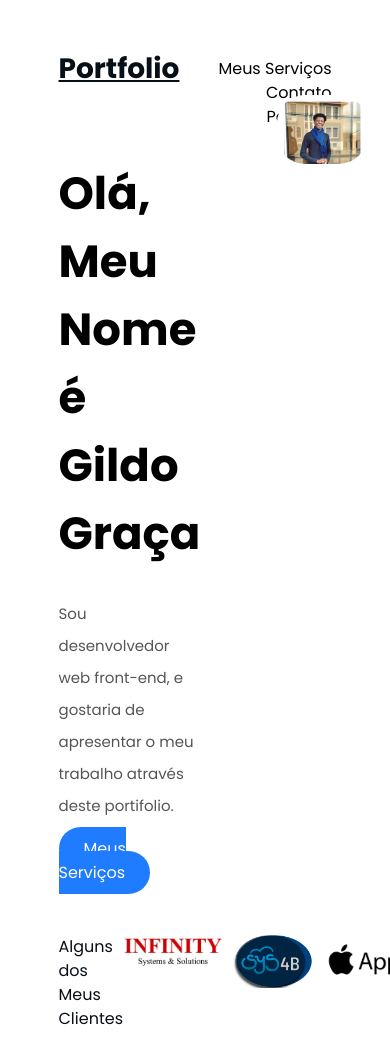
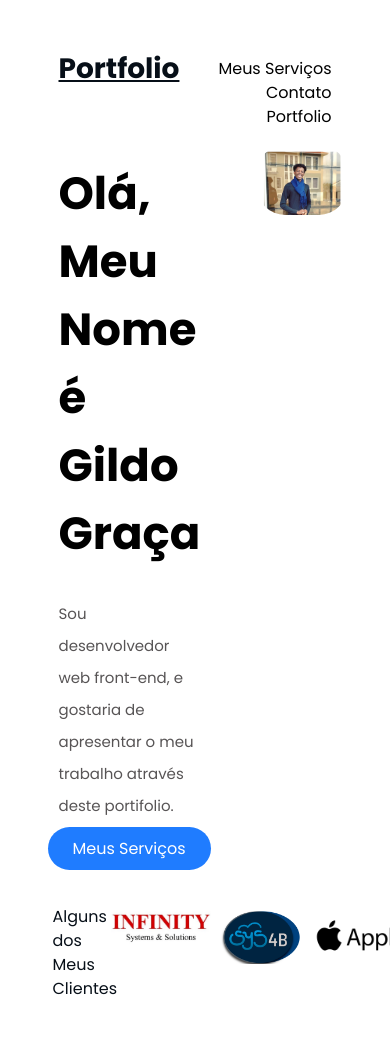
Before and after one commit to Hermenegildo22/Portfolio, a plain HTML site: page index.html in a window 390 px wide. Shown: the top 1042 px of the page. Drawn offline with Linux system fonts and the light colour scheme.

Commit message:
media query

```diff
--- a/css/style.css
+++ b/css/style.css
@@ -203,3 +203,34 @@ h1.black {
 .portifolioImg{
     padding: 20px;
 }
+
+@media screen and (max-width:600px) {
+    .container{
+        width: 100%;
+    }
+    #headerImg img {
+        width: 100%;
+        margin: 15px;
+        height: 70px;
+    }
+    p.gray{
+        width: 100%;
+    }
+    #buttonCta {
+        width: 100%;
+        margin: -11px;
+    }
+    #clients{
+        width: 100%;
+    }
+    #services{
+        width: 100%;
+    }
+    .textCenter{
+        width: 100%;
+    }
+    #headerClientText{
+        width: 100%;
+        margin: -6px;
+    }
+}
```
